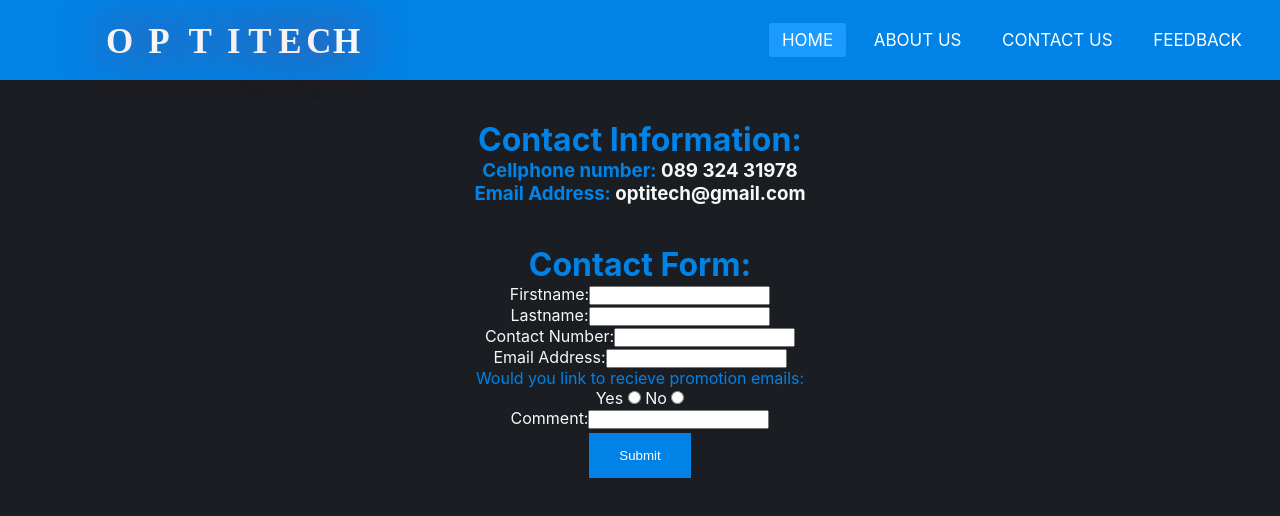
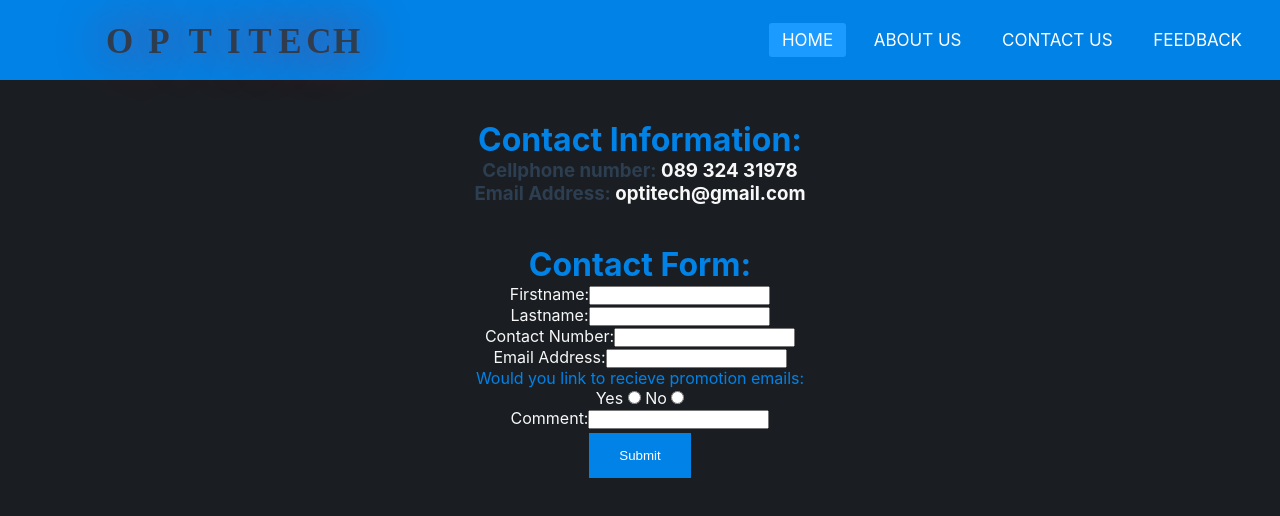
Before and after one commit to deanvd-ITvarsity/Module-1-Assessment-6, a plain HTML site: page contact.html in a window 1280 px wide. Drawn offline with Linux system fonts and the light colour scheme.

Commit message:
Updated style-contact.css

```diff
--- a/style-contact.css
+++ b/style-contact.css
@@ -133,38 +133,47 @@ label span {
 
 span:nth-child(1) {
     animation-delay: 0.5s;
+      color: #2c3e50;
 }
 
 span:nth-child(2) {
     animation-delay: 1s;
+      color: #2c3e50;
 }
 
 span:nth-child(3) {
     animation-delay: 1.5s;
+      color: #2c3e50;
 }
 
 span:nth-child(4) {
     animation-delay: 2s;
+      color: #2c3e50;
 }
 
 span:nth-child(5) {
     animation-delay: 2.5s;
+      color: #2c3e50;
 }
 
 span:nth-child(6) {
     animation-delay: 3s;
+      color: #2c3e50;
 }
 
 span:nth-child(7) {
     animation-delay: 3.5s;
+      color: #2c3e50;
 }
 
 span:nth-child(8) {
     animation-delay: 4s;
+      color: #2c3e50;
 }
 
 span:nth-child(9) {
     animation-delay: 4.5s;
+      color: #2c3e50;
 }
 
 h1 {
```
